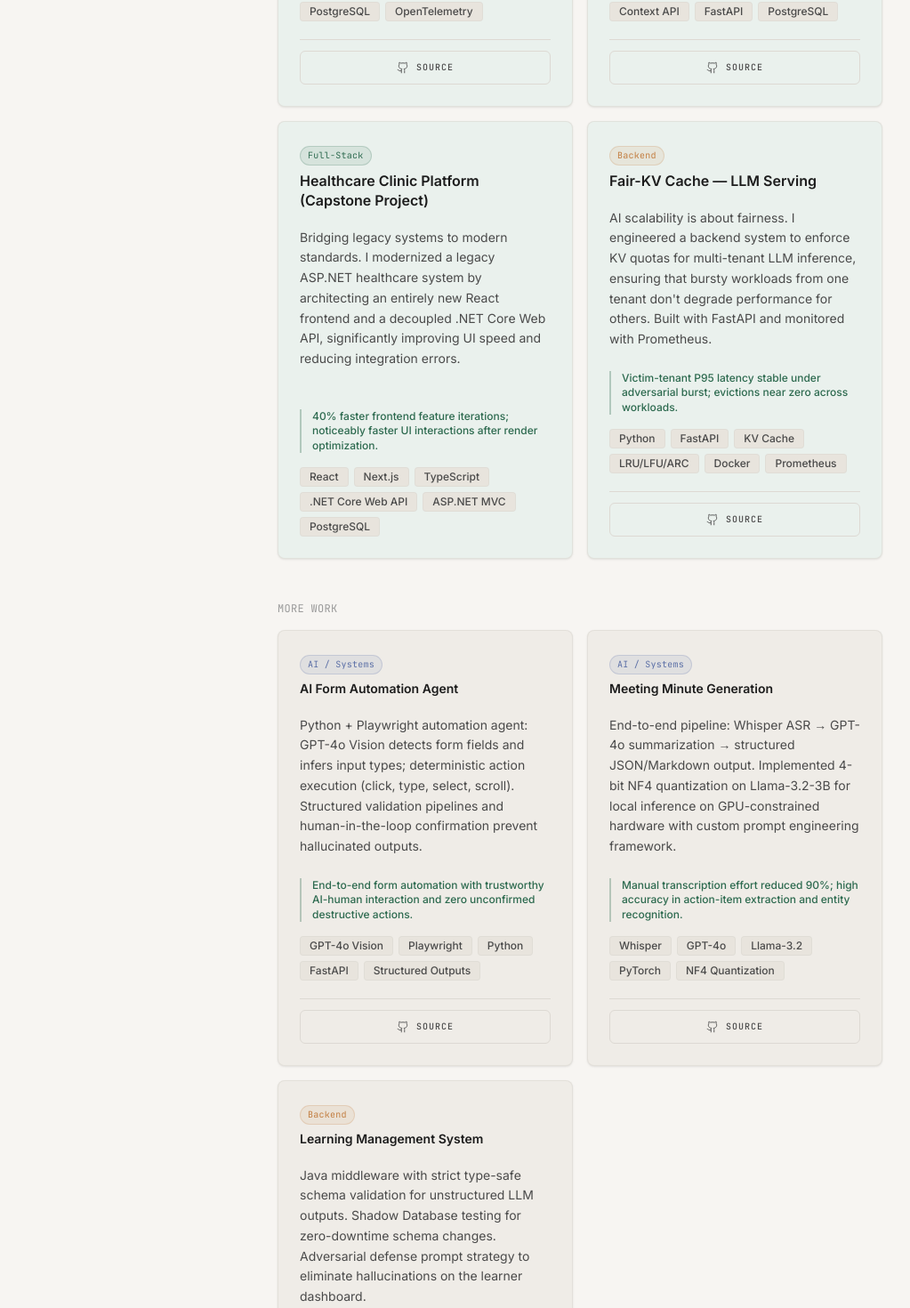
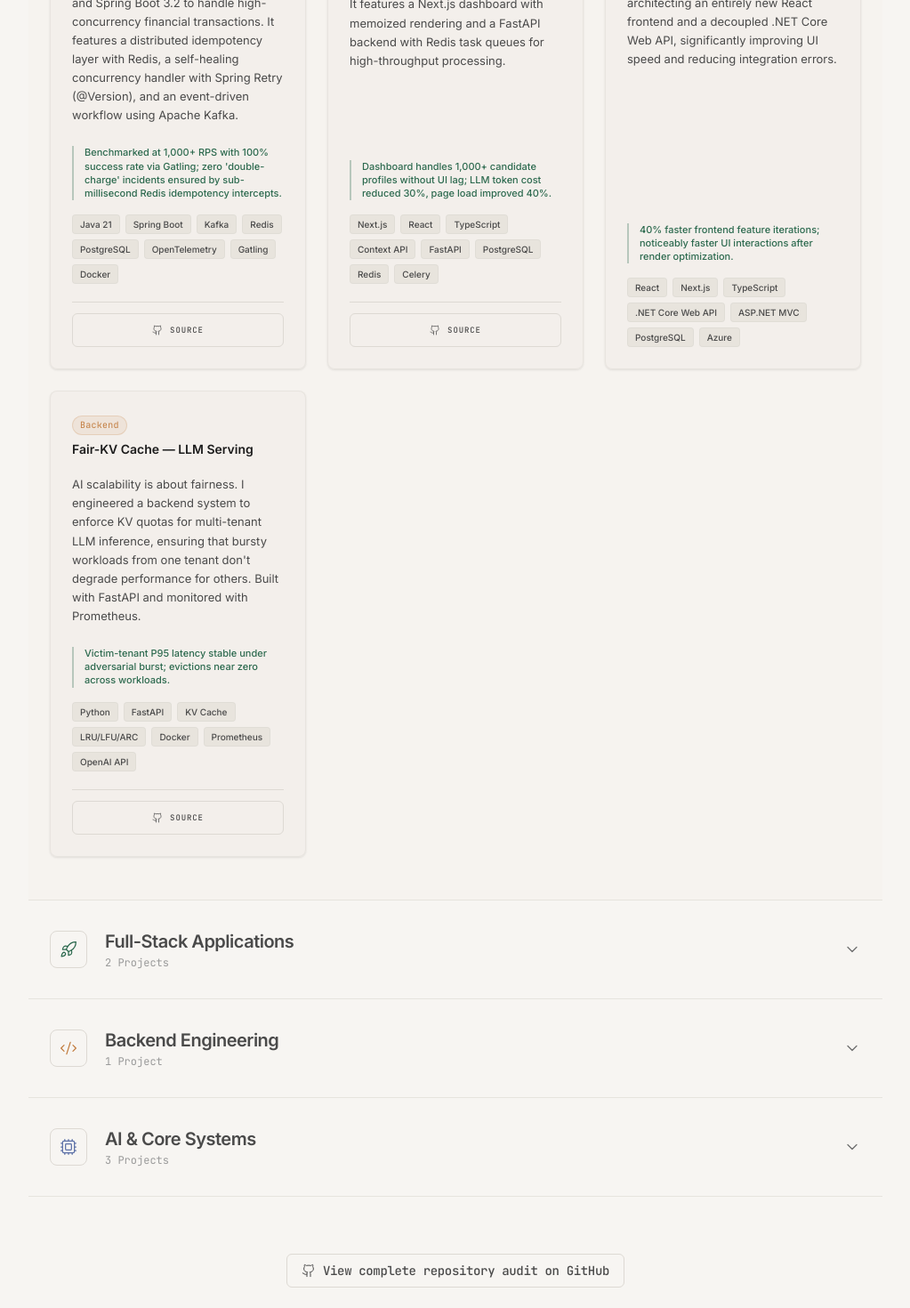
Before and after one commit to namitrathod/Myportfolio, a React (Create React App) app: page / in a window 1280 px wide. Shown: the part 2580-4050 px from the top of the page at 89% size, without its empty margins (128-1151 px from the left). Built offline with nearby package versions, Linux system fonts and the light colour scheme.

Commit message:
feat: add new projects and refactor to responsive expandable project sections

```diff
--- a/src/components/About.tsx
+++ b/src/components/About.tsx
@@ -102,7 +102,7 @@ const About: React.FC = () => {
             </div>
 
             {/* Quick facts strip */}
-            <div className="mt-6 pt-6 border-t border-border grid grid-cols-2 sm:grid-cols-4 gap-6">
+            <div className="mt-6 pt-6 border-t border-border grid grid-cols-1 xs:grid-cols-2 sm:grid-cols-4 gap-4 sm:gap-6">
               {quickFacts.map(({ label, value }) => (
                 <div key={label}>
                   <p className="text-xs text-ink-faint mb-0.5 font-mono tracking-wide uppercase">{label}</p>
--- a/src/components/Hero.tsx
+++ b/src/components/Hero.tsx
@@ -50,7 +50,7 @@ const Hero: React.FC = () => {
           {/* ── Name ── */}
           <motion.h1
             variants={itemVariants}
-            className="text-4xl sm:text-5xl lg:text-6xl font-semibold text-ink tracking-tight leading-tight mb-5"
+            className="text-3xl xs:text-4xl sm:text-5xl lg:text-6xl font-semibold text-ink tracking-tight leading-tight mb-5"
             style={{ letterSpacing: '-0.03em' }}
           >
             {personal.name}
--- a/src/components/Projects.tsx
+++ b/src/components/Projects.tsx
@@ -1,10 +1,16 @@
-import React from 'react';
-import { motion } from 'framer-motion';
-import { Github, ExternalLink } from 'lucide-react';
+import React, { useState } from 'react';
+import { motion, AnimatePresence } from 'framer-motion';
+import { Github, ExternalLink, ChevronDown, Rocket, Code2, Cpu, Layout } from 'lucide-react';
 import { portfolioData, Project, ProjectTrack } from '../data/portfolio.ts';
 
-// ─── Track badge colours ────────────────────────────────────────────────────
-// Maps each track to a subtle pill style using only our design tokens.
+// ─── Track Config ───────────────────────────────────────────────────────────
+const TRACK_CONFIG: Record<ProjectTrack, { icon: any, label: string, color: string }> = {
+  'Full-Stack':   { icon: Rocket,  label: 'Full-Stack Applications', color: 'text-accent' },
+  'Backend':      { icon: Code2,   label: 'Backend Engineering',    color: 'text-[#c27c3e]' },
+  'AI / Systems': { icon: Cpu,     label: 'AI & Core Systems',      color: 'text-[#5b6fa6]' },
+  'Frontend':     { icon: Layout,  label: 'Frontend Architectures', color: 'text-[#2e7d56]' },
+};
+
 const TRACK_STYLES: Record<ProjectTrack, string> = {
   'Full-Stack':   'bg-accent/10 text-accent border-accent/20',
   'Backend':      'bg-[#c27c3e]/10 text-[#c27c3e] border-[#c27c3e]/20',
@@ -21,50 +27,38 @@ const TrackBadge: React.FC<{ track: ProjectTrack }> = ({ track }) => (
 );
 
 // ─── Individual Project Card ────────────────────────────────────────────────
-interface ProjectCardProps {
-  project: Project;
-  featured?: boolean;
-  index: number;
-}
-
-const ProjectCard: React.FC<ProjectCardProps> = ({ project, featured = false, index }) => (
+const ProjectCard: React.FC<{ project: Project; index: number }> = ({ project, index }) => (
   <motion.div
-    initial={{ opacity: 0, y: 14 }}
-    whileInView={{ opacity: 1, y: 0 }}
-    transition={{ duration: 0.4, delay: index * 0.07 }}
-    viewport={{ once: true }}
-    className={`card p-6 flex flex-col gap-5 ${featured ? 'bg-panel-tint' : ''}`}
+    initial={{ opacity: 0, y: 10 }}
+    animate={{ opacity: 1, y: 0 }}
+    transition={{ duration: 0.3, delay: index * 0.05 }}
+    className="card p-6 flex flex-col gap-5 bg-panel/50 hover:bg-panel-tint transition-colors border border-border/50"
   >
-    {/* ── Top: Title + track badge ── */}
     <div className="flex items-start justify-between gap-3">
       <div className="flex-1 min-w-0 space-y-1.5">
         <TrackBadge track={project.track} />
-        <h3 className={`text-ink font-semibold leading-snug ${featured ? 'text-base' : 'text-sm'}`}>
+        <h3 className="text- ink font-semibold leading-snug text-sm">
           {project.title}
         </h3>
       </div>
     </div>
 
-    {/* ── Description ── */}
-    <p className="text-[14px] text-ink-secondary leading-relaxed flex-1">
+    <p className="text-[13px] text-ink-secondary leading-relaxed flex-1">
       {project.description}
     </p>
 
-    {/* ── Result / Impact line ── */}
     <div className="space-y-4 pt-1">
-      <p className="text-xs text-accent font-medium border-l-2 border-accent/30 pl-3 leading-snug">
+      <p className="text-[11px] text-accent font-medium border-l-2 border-accent/30 pl-3 leading-snug">
         {project.result}
       </p>
 
-      {/* ── Stack chips ── */}
       <div className="flex flex-wrap gap-1.5 ">
-        {project.technologies.slice(0, 6).map(tech => ( // Cap at 6 for readability
-          <span key={tech} className="chip">{tech}</span>
+        {project.technologies.slice(0, 8).map(tech => (
+          <span key={tech} className="chip text-[10px] px-2 py-0.5">{tech}</span>
         ))}
       </div>
     </div>
 
-    {/* ── Links: High-visibility buttons ── */}
     {(project.githubUrl || project.liveUrl) && (
       <div className="flex items-center gap-3 pt-3 border-t border-border mt-auto">
         {project.githubUrl && (
@@ -72,9 +66,9 @@ const ProjectCard: React.FC<ProjectCardProps> = ({ project, featured = false, in
             href={project.githubUrl}
             target="_blank"
             rel="noopener noreferrer"
-            className="btn-ghost !px-3 !py-2 !text-[10px] uppercase tracking-widest font-mono group flex-1 justify-center gap-2"
+            className="btn-ghost !px-3 !py-2 !text-[9px] uppercase tracking-widest font-mono group flex-1 justify-center gap-2"
           >
-            <Github size={14} strokeWidth={1.5} className="group-hover:scale-110 transition-transform" />
+            <Github size={12} strokeWidth={1.5} className="group-hover:scale-110 transition-transform" />
             <span>Source</span>
           </a>
         )}
@@ -83,9 +77,9 @@ const ProjectCard: React.FC<ProjectCardProps> = ({ project, featured = false, in
             href={project.liveUrl}
             target="_blank"
             rel="noopener noreferrer"
-            className="btn-accent !px-3 !py-2 !text-[10px] uppercase tracking-widest font-mono group flex-1 justify-center gap-2"
+            className="btn-accent !px-3 !py-2 !text-[9px] uppercase tracking-widest font-mono group flex-1 justify-center gap-2"
           >
-            <ExternalLink size={13} strokeWidth={1.5} className="group-hover:scale-110 transition-transform" />
+            <ExternalLink size={12} strokeWidth={1.5} className="group-hover:scale-110 transition-transform" />
             <span>Demo</span>
           </a>
         )}
@@ -94,76 +88,166 @@ const ProjectCard: React.FC<ProjectCardProps> = ({ project, featured = false, in
   </motion.div>
 );
 
-// ─── Projects Section ───────────────────────────────────────────────────────
+// ─── Expandable Section ─────────────────────────────────────────────────────
+interface SectionProps {
+  title: string;
+  count: number;
+  icon: any;
+  isOpen: boolean;
+  onToggle: () => void;
+  children: React.ReactNode;
+  colorClass?: string;
+  isFeatured?: boolean;
+}const ProjectSection: React.FC<SectionProps> = ({
+  title, count, icon: Icon, isOpen, onToggle, children, colorClass = "text-ink", isFeatured = false
+}) => (
+  <div className={`border-b border-border/60 last:border-0 transition-colors ${isOpen ? 'bg-canvas-soft/30' : ''}`}>
+    <button
+      onClick={onToggle}
+      className="w-full flex items-center justify-between py-6 sm:py-8 px-4 sm:px-6 hover:bg-canvas-soft/50 transition-all group"
+    >
+      <div className="flex items-center gap-3 sm:gap-5 min-w-0">
+        <div className={`p-2 sm:p-2.5 rounded-lg bg-canvas border border-border group-hover:border-accent/30 transition-colors shrink-0 ${isOpen ? 'border-accent/40 shadow-sm' : ''}`}>
+          <Icon size={18} className={`sm:w-5 sm:h-5 ${isOpen ? 'text-accent' : colorClass}`} strokeWidth={1.5} />
+        </div>
+        <div className="text-left min-w-0">
+          <h2 className={`text-base sm:text-xl font-semibold tracking-tight transition-colors truncate sm:whitespace-normal ${isOpen ? 'text-ink' : 'text-ink-secondary group-hover:text-ink'}`}>
+            {title}
+            {isFeatured && <span className="hidden sm:inline-block ml-3 text-[10px] font-mono uppercase tracking-widest text-accent align-middle">Featured</span>}
+          </h2>
+          <p className="text-[10px] sm:text-xs text-ink-faint font-mono mt-0.5">{count} {count === 1 ? 'Project' : 'Projects'}</p>
+        </div>
+      </div>
+      <motion.div
+        animate={{ rotate: isOpen ? 180 : 0 }}
+        transition={{ duration: 0.3 }}
+        className="text-ink-muted group-hover:text-accent transition-colors ml-4 shrink-0"
+      >
+        <ChevronDown size={18} strokeWidth={1.5} className="sm:w-5 sm:h-5" />
+      </motion.div>
+    </button>
+
+    <AnimatePresence initial={false}>
+      {isOpen && (
+        <motion.div
+          initial={{ height: 0, opacity: 0 }}
+          animate={{ height: 'auto', opacity: 1 }}
+          exit={{ height: 0, opacity: 0 }}
+          transition={{ duration: 0.4, ease: [0.22, 1, 0.36, 1] }}
+          className="overflow-hidden"
+        >
+          <div className="px-4 sm:px-6 pb-12 pt-4">
+            <div className="grid grid-cols-1 md:grid-cols-2 lg:grid-cols-2 xl:grid-cols-3 gap-6">
+              {children}
+            </div>
+          </div>
+        </motion.div>
+      )}
+    </AnimatePresence>
+  </div>
+);
+
+// ─── Main Projects Component ────────────────────────────────────────────────
 const Projects: React.FC = () => {
-  const featured   = portfolioData.projects.filter(p => p.featured);
-  const additional = portfolioData.projects.filter(p => !p.featured);
+  const [openSections, setOpenSections] = useState<string[]>(['featured']);
+
+  const toggleSection = (id: string) => {
+    setOpenSections(prev =>
+      prev.includes(id) ? prev.filter(s => s !== id) : [...prev, id]
+    );
+  };
+
+  const featured = portfolioData.projects.filter(p => p.featured);
+
+  // Group non-featured by track
+  const byTrack = portfolioData.projects.reduce((acc, p) => {
+    if (p.featured) return acc;
+    if (!acc[p.track]) acc[p.track] = [];
+    acc[p.track].push(p);
+    return acc;
+  }, {} as Record<ProjectTrack, Project[]>);
+
+  const tracks = Object.keys(TRACK_CONFIG) as ProjectTrack[];
 
   return (
-    <section id="projects" className="section-pad border-t border-border">
+    <section id="projects" className="section-pad border-t border-border overflow-hidden">
       <div className="page-container">
-        <div className="grid grid-cols-1 lg:grid-cols-[200px_1fr] gap-12 lg:gap-20">
-
-          {/* ── Label col ── */}
+        {/* Header Area */}
+        <div className="mb-16">
           <motion.div
-            initial={{ opacity: 0, x: -8 }}
-            whileInView={{ opacity: 1, x: 0 }}
-            transition={{ duration: 0.4 }}
+            initial={{ opacity: 0, y: 10 }}
+            whileInView={{ opacity: 1, y: 0 }}
             viewport={{ once: true }}
+            className="flex flex-col gap-4"
           >
-            <p className="section-label mb-2">Projects</p>
-            {/* Quick track legend */}
-            <div className="hidden lg:flex flex-col gap-1.5 mt-4">
-              {(Object.keys(TRACK_STYLES) as ProjectTrack[]).map(track => (
-                <TrackBadge key={track} track={track} />
-              ))}
-            </div>
+            <p className="section-label">Selected Work</p>
+            <h1 className="text-3xl sm:text-4xl font-semibold tracking-tight text-ink max-w-2xl">
+              Scaling systems, optimizing interfaces, and engineering intelligence.
+            </h1>
           </motion.div>
-
-          {/* ── Cards col ── */}
-          <div className="space-y-12">
-
-            {/* Featured: 2-column grid */}
-            <div>
-              <p className="text-xs text-ink-faint font-mono tracking-wide uppercase mb-4">Featured</p>
-              <div className="grid grid-cols-1 md:grid-cols-2 gap-4">
-                {featured.map((p, i) => (
-                  <ProjectCard key={p.id} project={p} featured index={i} />
-                ))}
-              </div>
         </div>
 
-            {/* Additional projects */}
-            {additional.length > 0 && (
-              <div>
-                <p className="text-xs text-ink-faint font-mono tracking-wide uppercase mb-4">More work</p>
-                <div className="grid grid-cols-1 md:grid-cols-2 gap-4">
-                  {additional.map((p, i) => (
-                    <ProjectCard key={p.id} project={p} index={i + featured.length} />
+        {/* Expandable List */}
+        <div className="border-y border-border/60">
+          {/* ── Featured Section ── */}
+          <ProjectSection
+            title="Flagship Showpieces"
+            count={featured.length}
+            icon={Rocket}
+            isOpen={openSections.includes('featured')}
+            onToggle={() => toggleSection('featured')}
+            isFeatured
+            colorClass="text-accent"
+          >
+            {featured.map((p, i) => (
+              <ProjectCard key={p.id} project={p} index={i} />
             ))}
+          </ProjectSection>
+
+          {/* ── Track Sections ── */}
+          {tracks.map((track) => {
+            const projects = byTrack[track] || [];
+            if (projects.length === 0) return null;
+
+            const config = TRACK_CONFIG[track];
+            const sectionId = `track-${track}`;
+
+            return (
+              <ProjectSection
+                key={track}
+                title={config.label}
+                count={projects.length}
+                icon={config.icon}
+                isOpen={openSections.includes(sectionId)}
+                onToggle={() => toggleSection(sectionId)}
+                colorClass={config.color}
+              >
+                {projects.map((p, i) => (
+                  <ProjectCard key={p.id} project={p} index={i} />
+                ))}
+              </ProjectSection>
+            );
+          })}
         </div>
-              </div>
-            )}
 
-            {/* GitHub link */}
+        {/* Footer Link */}
         <motion.div
           initial={{ opacity: 0 }}
           whileInView={{ opacity: 1 }}
-              transition={{ duration: 0.4, delay: 0.2 }}
+          transition={{ delay: 0.3 }}
           viewport={{ once: true }}
+          className="mt-16 flex justify-center"
         >
           <a
             href={portfolioData.personal.github}
             target="_blank"
             rel="noopener noreferrer"
-                className="btn-ghost text-xs"
+            className="btn-ghost group"
           >
-                <Github size={13} strokeWidth={1.5} />
-                All repositories on GitHub
+            <Github size={16} strokeWidth={1.5} className="group-hover:rotate-12 transition-transform" />
+            <span className="text-sm font-mono tracking-tight">View complete repository audit on GitHub</span>
           </a>
         </motion.div>
-          </div>
-        </div>
       </div>
     </section>
   );
--- a/src/data/portfolio.ts
+++ b/src/data/portfolio.ts
@@ -149,7 +149,7 @@ export const portfolioData: PortfolioData = {
       result: "Victim-tenant P95 latency stable under adversarial burst; evictions near zero across workloads.",
       technologies: ["Python", "FastAPI", "KV Cache", "LRU/LFU/ARC", "Docker", "Prometheus", "OpenAI API"],
       track: "Backend",
-      githubUrl: "https://github.com/namitrathod",
+      githubUrl: "https://github.com/namitrathod/FairKV",
       liveUrl: "",
       featured: true,
     },
@@ -162,7 +162,7 @@ export const portfolioData: PortfolioData = {
       result: "End-to-end form automation with trustworthy AI-human interaction and zero unconfirmed destructive actions.",
       technologies: ["GPT-4o Vision", "Playwright", "Python", "FastAPI", "Structured Outputs"],
       track: "AI / Systems",
-      githubUrl: "https://github.com/namitrathod",
+      githubUrl: "https://github.com/namitrathod/AI-Form-Automation-Assistant",
       liveUrl: "",
       featured: false,
     },
@@ -186,7 +186,43 @@ export const portfolioData: PortfolioData = {
       result: "99.9% uptime; LLM inference cost reduced 30% via client-side context pruning.",
       technologies: ["Java", "Spring Boot", "LLM Integration", "JSON Schema", "Shadow DB Testing"],
       track: "Backend",
-      githubUrl: "https://github.com/namitrathod",
+      githubUrl: "https://github.com/namitrathod/LMS",
+      liveUrl: "",
+      featured: false,
+    },
+    {
+      id: "email-subscription",
+      title: "Modern Email Subscription Platform",
+      description:
+        "Engineered a production-ready subscription engine focusing on data integrity and automated user engagement. Built with Next.js and TypeScript, it features a robust backend for capturing user intent and automating transactional workflows.",
+      result: "Integrated MySQL connection pooling and Nodemailer via Mailtrap, ensuring 100% email delivery verification and secure data handling in a modular App Router architecture.",
+      technologies: ["Next.js", "TypeScript", "MySQL", "Node.js", "Nodemailer", "Tailwind CSS"],
+      track: "Full-Stack",
+      githubUrl: "https://github.com/namitrathod/email-system",
+      liveUrl: "",
+      featured: false,
+    },
+    {
+      id: "cabgo",
+      title: "CabGo — Ride-Hailing Ecosystem",
+      description:
+        "Architected a high-concurrency MERN stack application for real-time ride-hailing. The platform features low-latency, bi-directional communication between drivers and riders, optimized for mobile-first user experiences.",
+      result: "Implemented real-time event streaming via Socket.io for instantaneous ride requests and live location tracking; secured multi-role workflows with JWT and optimized asset handling with Cloudinary.",
+      technologies: ["React", "Node.js", "Express.js", "MongoDB", "Socket.io", "Cloudinary", "Zustand"],
+      track: "Full-Stack",
+      githubUrl: "https://github.com/namitrathod/cabgo",
+      liveUrl: "",
+      featured: false,
+    },
+    {
+      id: "ai-brochure-builder",
+      title: "AI Brochure Generation Engine",
+      description:
+        "Developed an automated intelligence pipeline that transforms raw corporate website data into professionally synthesized marketing brochures using Large Language Models.",
+      result: "Engineered a robust web-scraping architecture with BeautifulSoup; leveraged OpenAI API for structured content synthesis across HTML, PDF, and Markdown formats with zero manual intervention.",
+      technologies: ["Python", "OpenAI API", "BeautifulSoup4", "Requests", "Pandas", "LLM Orchestration"],
+      track: "AI / Systems",
+      githubUrl: "https://github.com/namitrathod/brochure_builder",
       liveUrl: "",
       featured: false,
     },
```
Lines whose indentation alone changed are shown as unchanged.
